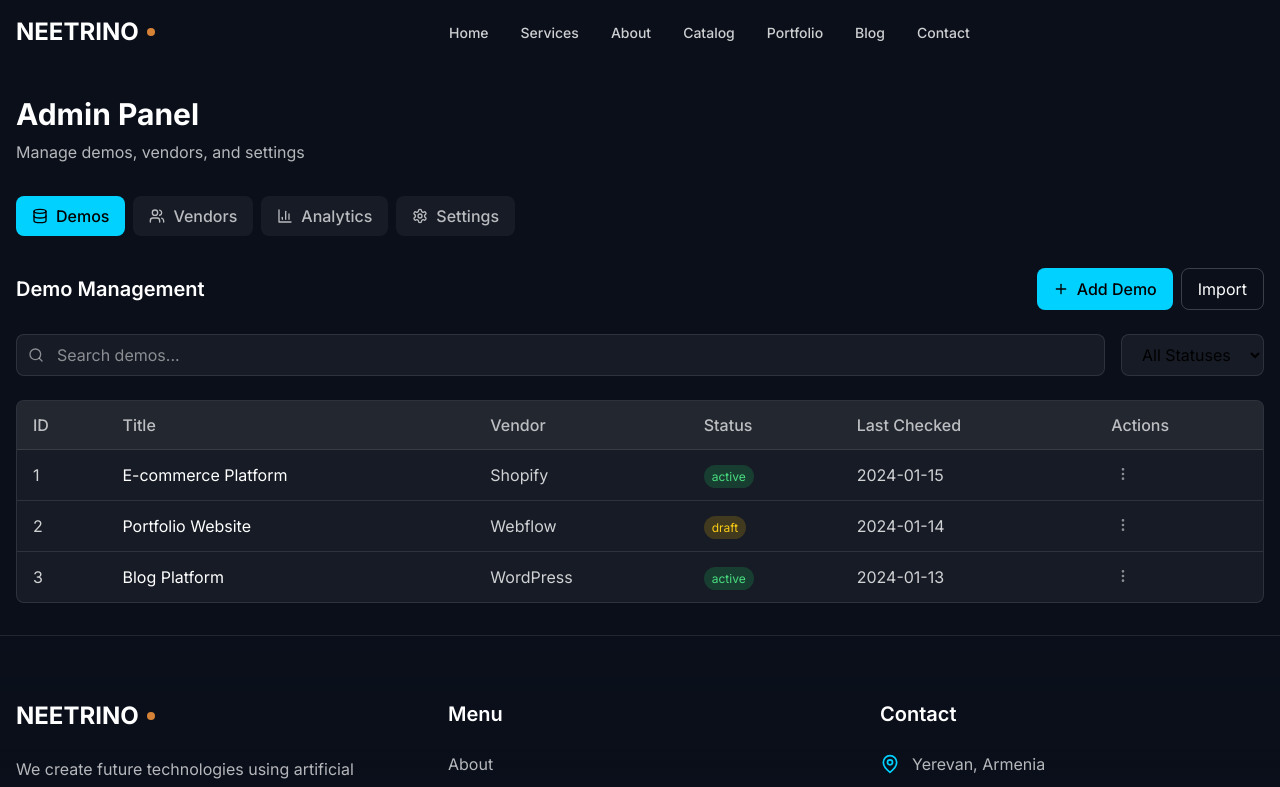
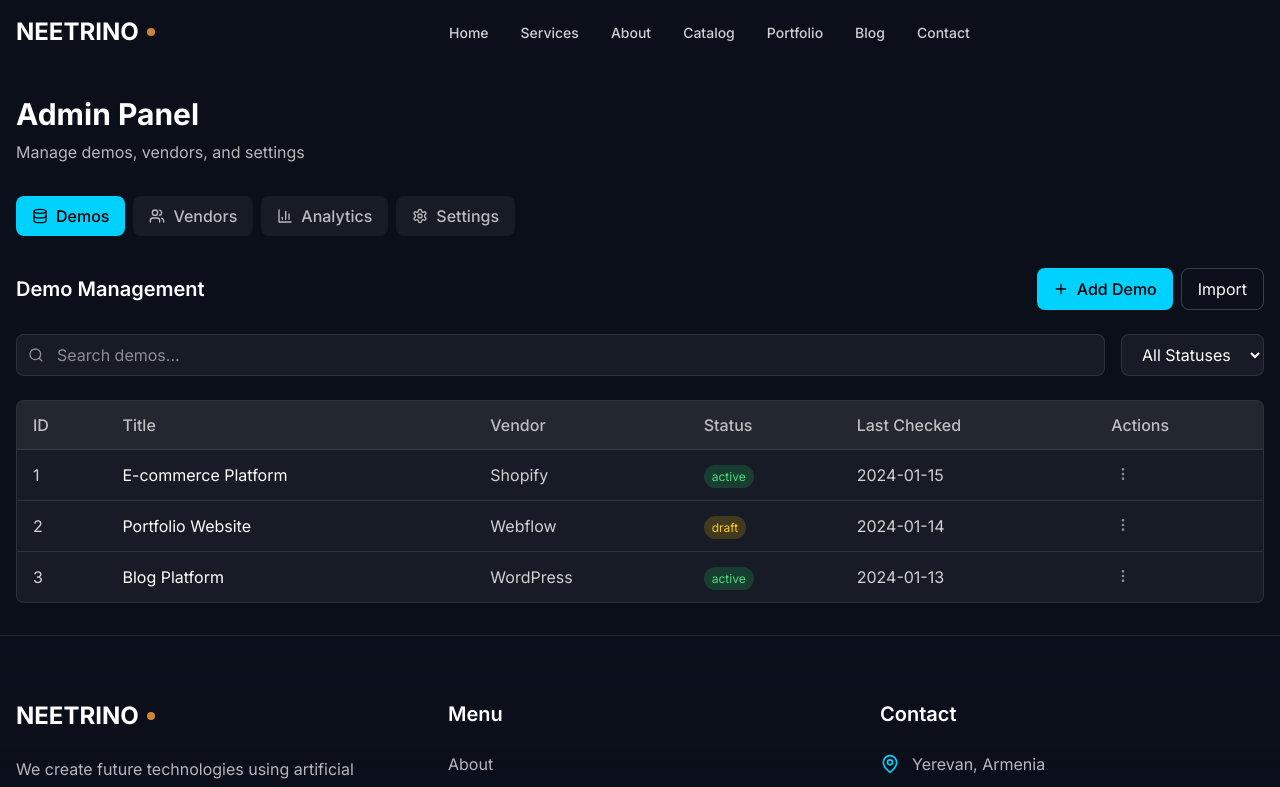
Before and after one commit to kargabrielyan/neetrino_platform, a Next.js app in the folder apps/web/: page /admin in a window 1280 px wide. Shown: the top 787 px of the page. Built offline with nearby package versions, Linux system fonts and the light colour scheme.

Commit message:
Fix: select header text should be white, options remain black

```diff
--- a/apps/web/app/admin/page.tsx
+++ b/apps/web/app/admin/page.tsx
@@ -109,7 +109,7 @@ export default function Admin() {
                   className="w-full pl-10 pr-4 py-2 bg-white/5 border border-white/10 rounded-lg text-white placeholder-white/50 focus:outline-none focus:border-primary/50"
                 />
               </div>
-              <select className="px-4 py-2 bg-white/5 border border-white/10 rounded-lg text-black focus:outline-none focus:border-primary/50">
+              <select className="px-4 py-2 bg-white/5 border border-white/10 rounded-lg text-white focus:outline-none focus:border-primary/50">
                 <option value="" className="text-black">All Statuses</option>
                 <option value="active" className="text-black">Active</option>
                 <option value="draft" className="text-black">Drafts</option>
--- a/apps/web/app/catalog/page.tsx
+++ b/apps/web/app/catalog/page.tsx
@@ -65,14 +65,14 @@ export default function Catalog() {
 
             {/* Фильтры */}
             <div className="flex gap-2">
-              <select className="px-4 py-2 bg-white/5 border border-white/10 rounded-lg text-black focus:outline-none focus:border-primary/50">
+              <select className="px-4 py-2 bg-white/5 border border-white/10 rounded-lg text-white focus:outline-none focus:border-primary/50">
                 <option value="" className="text-black">All Categories</option>
                 <option value="ecommerce" className="text-black">E-commerce</option>
                 <option value="portfolio" className="text-black">Portfolio</option>
                 <option value="blog" className="text-black">Blog</option>
               </select>
 
-              <select className="px-4 py-2 bg-white/5 border border-white/10 rounded-lg text-black focus:outline-none focus:border-primary/50">
+              <select className="px-4 py-2 bg-white/5 border border-white/10 rounded-lg text-white focus:outline-none focus:border-primary/50">
                 <option value="" className="text-black">All Vendors</option>
                 <option value="shopify" className="text-black">Shopify</option>
                 <option value="webflow" className="text-black">Webflow</option>
```
